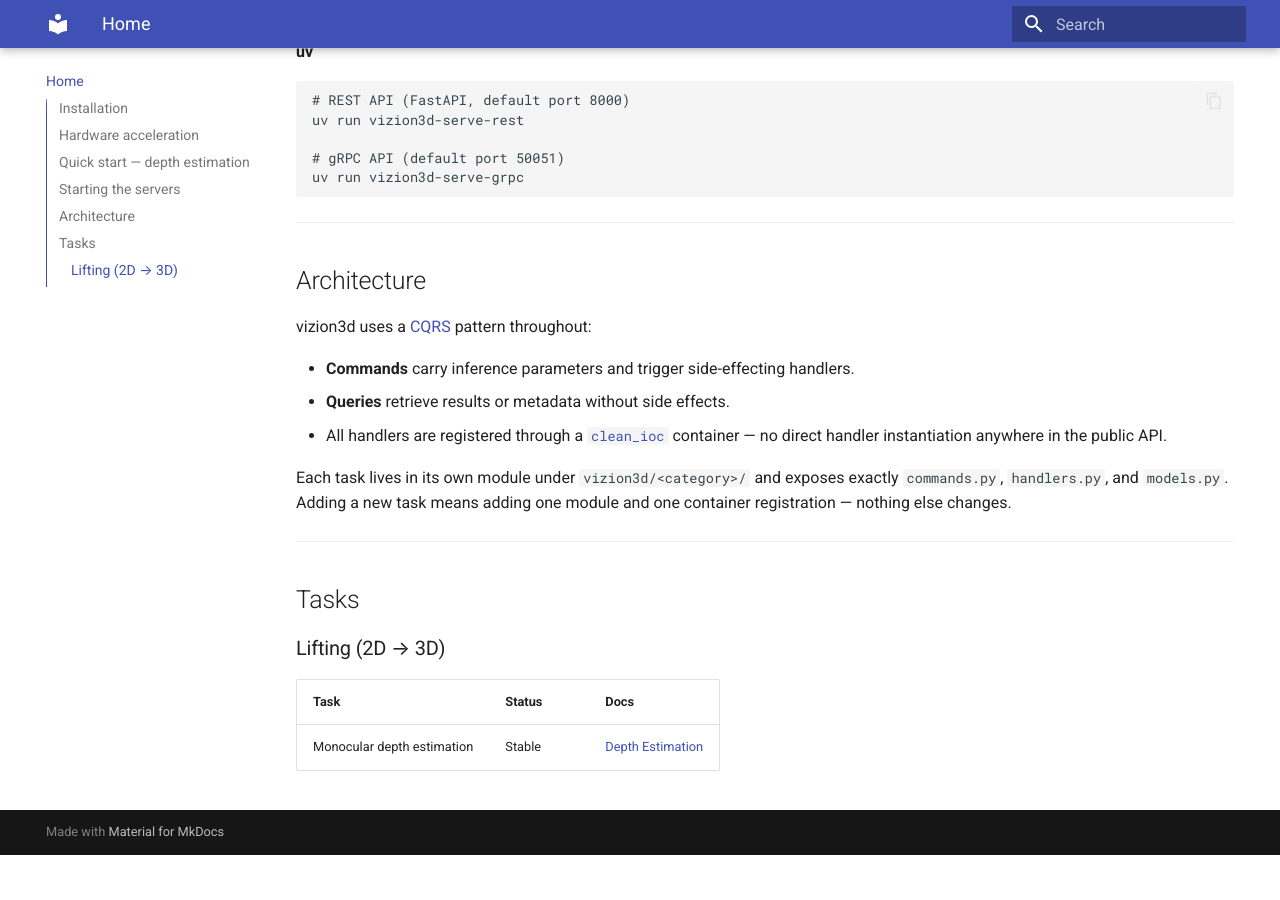
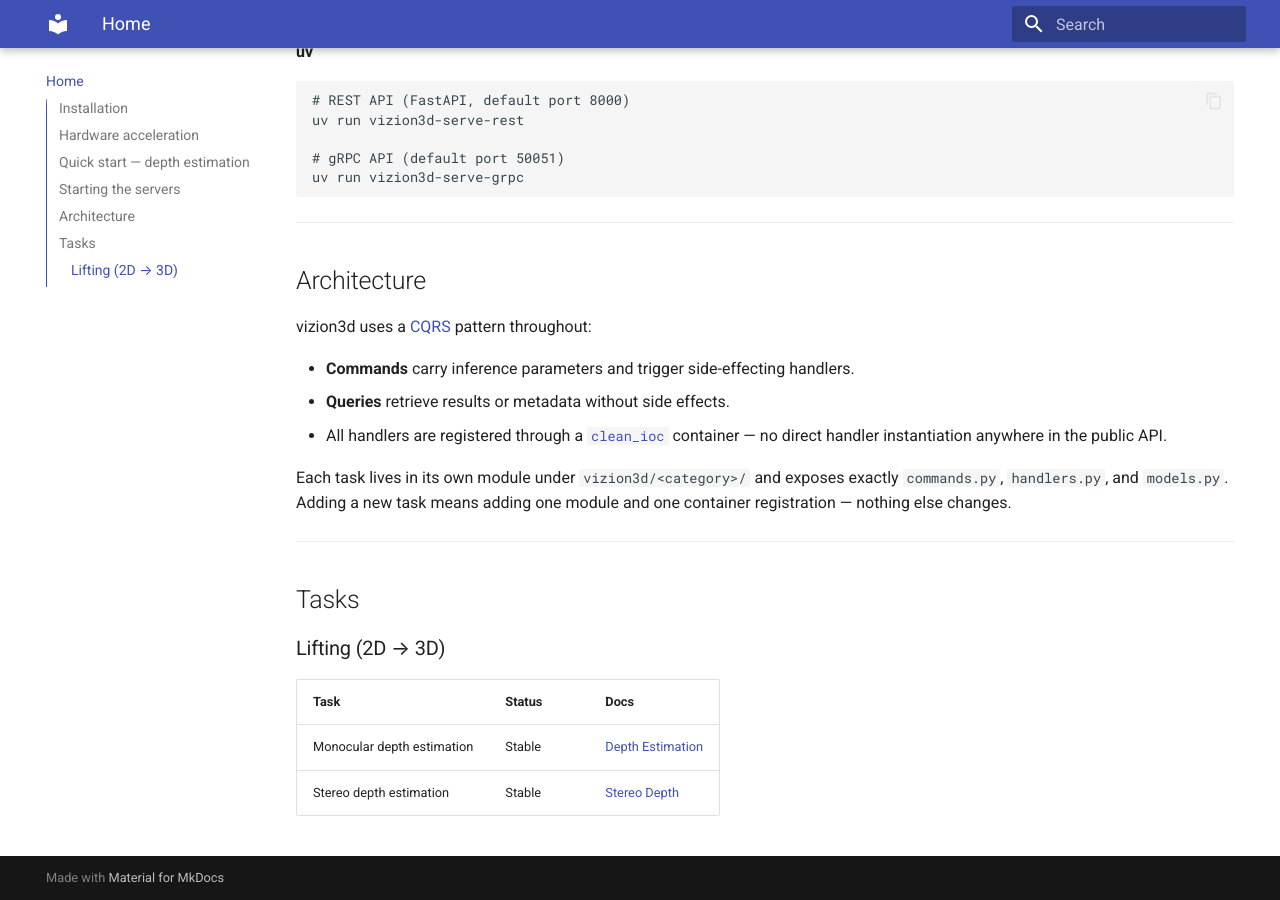
Before and after one commit to OlafenwaMoses/vizion3D, an MkDocs documentation site: the page built from docs/index.md, in a window 1280 px wide and 900 px high, scrolled down 2072 px. Built offline with MkDocs 1.6.1 and Material for MkDocs 9.7.7, drawn with Linux system fonts in a browser that asks for light colours; before the commit the page ends 2927 px from its top, so only the background shows below that.

Commit message:
restructure for stereodepth chart

```diff
--- a/docs/index.md
+++ b/docs/index.md
@@ -111,3 +111,4 @@
 | Task | Status | Docs |
 |---|---|---|
 | Monocular depth estimation | Stable | [Depth Estimation](features/depth_estimation.md) |
+| Stereo depth estimation | Stable | [Stereo Depth](features/stereo_depth.md) |
--- a/mkdocs.yml
+++ b/mkdocs.yml
@@ -26,9 +26,11 @@
   - Home: index.md
   - Hardware Acceleration: hardware_acceleration.md
   - Features:
-      - Depth Estimation: features/depth_estimation.md
-      - Depth Estimation Advanced Config: features/depth_estimation_advanced_config.md
-      - Stereo Depth: features/stereo_depth.md
+      - Depth Estimation:
+          - Overview: features/depth_estimation.md
+          - Advanced Config: features/depth_estimation_advanced_config.md
+      - Stereo Depth:
+          - Overview: features/stereo_depth.md
       - Depth Estimation vs Stereo Depth: features/depth_estimation_vs_stereo_depth.md
   - API Reference:
       - Lifting (2D → 3D): api/lifting.md
```
